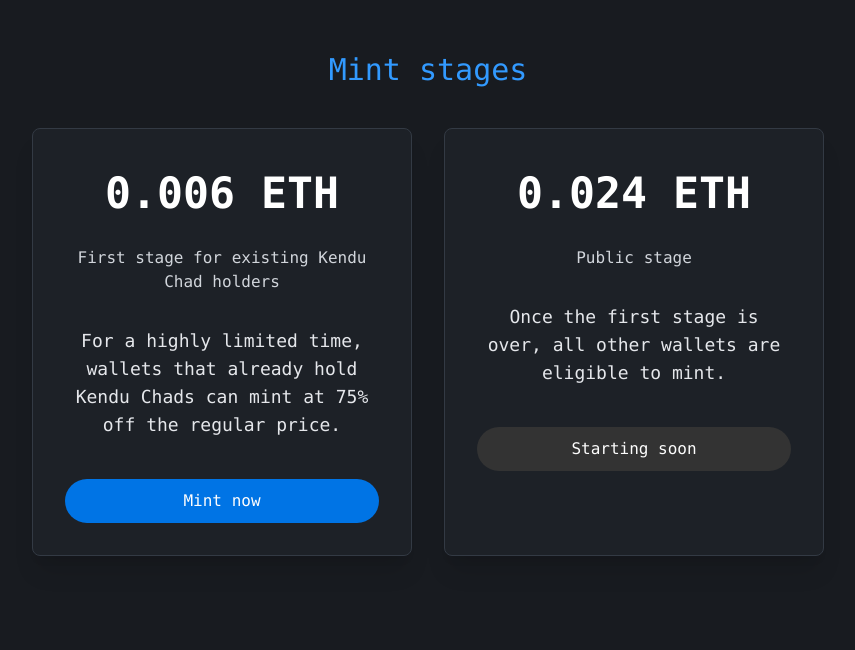
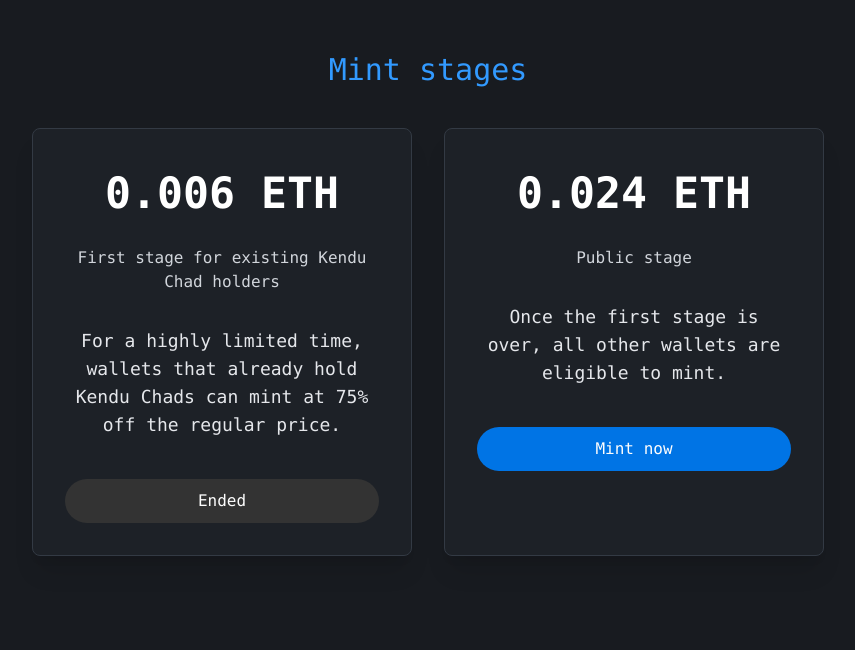
Before and after one commit to KE5345/kendu-elements, a plain HTML site: page index.html in a window 1280 px wide. Shown: the part 1907-2557 px from the top of the page, without its empty margins (212-1067 px from the left). Drawn offline with nearby package versions, Linux system fonts and the light colour scheme.

Commit message:
Add files via upload

```diff
--- a/index.html
+++ b/index.html
@@ -219,10 +219,9 @@
                         <li>For a highly limited time, wallets that already hold Kendu Chads can mint at 75% off the regular price.</li>
                     </ul>
                     <a
-                        href="https://opensea.io/collection/kendu-elements/overview"
-                        class="btn-bg-blue btn-white-text tw-mt-8 !tw-w-full tw-transition-transform tw-duration-[0.3s] hover:tw-scale-x-[1.02]"
+                        class="btn-bg-grey btn-white-text tw-mt-8 !tw-w-full tw-transition-transform tw-duration-[0.3s] hover:tw-scale-x-[1.02]"
                     >
-                        Mint now
+                        Ended
                     </a>
                 </div>
                 <div
@@ -241,10 +240,10 @@
                         <li>Once the first stage is over, all other wallets are eligible to mint.</li>
                     </ul>
                     <a
-
-                        class="btn-bg-grey btn-white-text tw-mt-8 !tw-w-full tw-transition-transform tw-duration-[0.3s] hover:tw-scale-x-[1.02]"
+                        href="https://opensea.io/collection/kendu-elements/overview"
+                        class="btn-bg-blue btn-white-text tw-mt-8 !tw-w-full tw-transition-transform tw-duration-[0.3s] hover:tw-scale-x-[1.02]"
                     >
-                        Starting soon
+                        Mint now
                     </a>
                 </div>
             </div>
```
